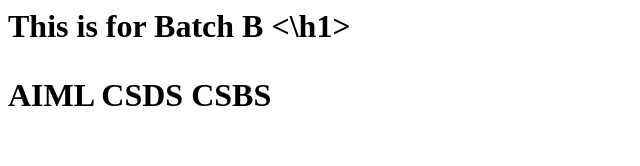
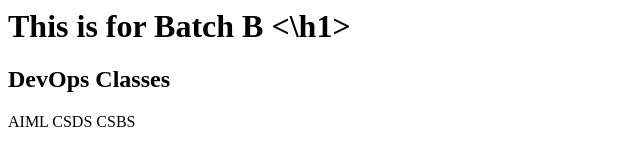
Before and after one commit to Mridul-Srivastava03/dev_ops, a plain HTML site: page index.html in a window 1280 px wide. Shown: the whole page, without its empty margins (0-640 px from the left). Drawn offline with Linux system fonts and the light colour scheme.

Commit message:
new heading added

```diff
--- a/index.html
+++ b/index.html
@@ -2,6 +2,9 @@
 	<h1>
 		This is for Batch B
 	<\h1>
+	<h2>
+		DevOps Classes
+	</h2>
 	<p>
 		AIML CSDS CSBS
 	</p>
```
